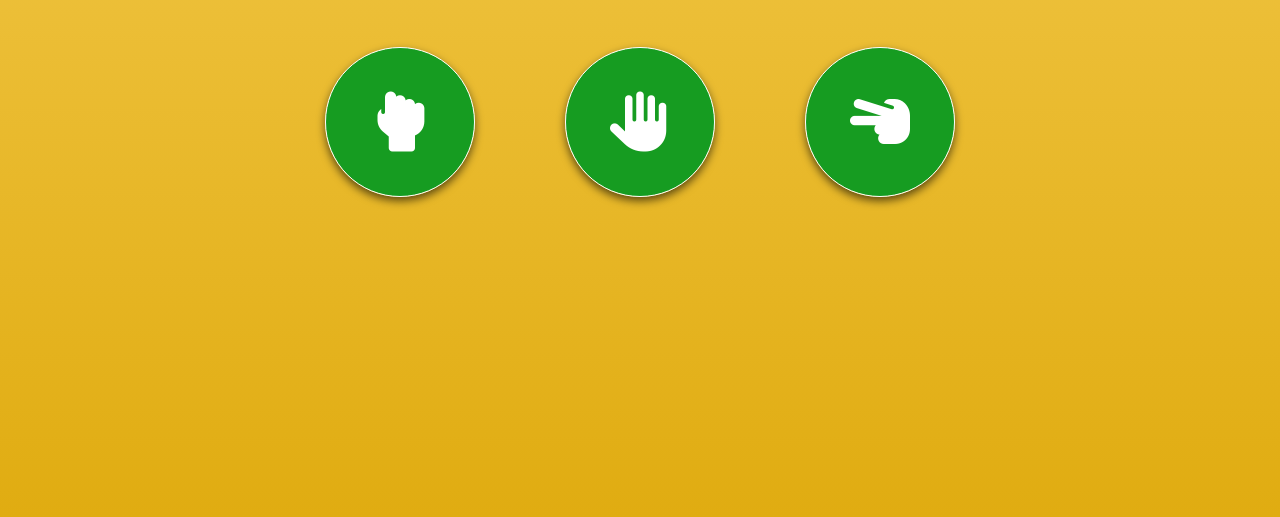
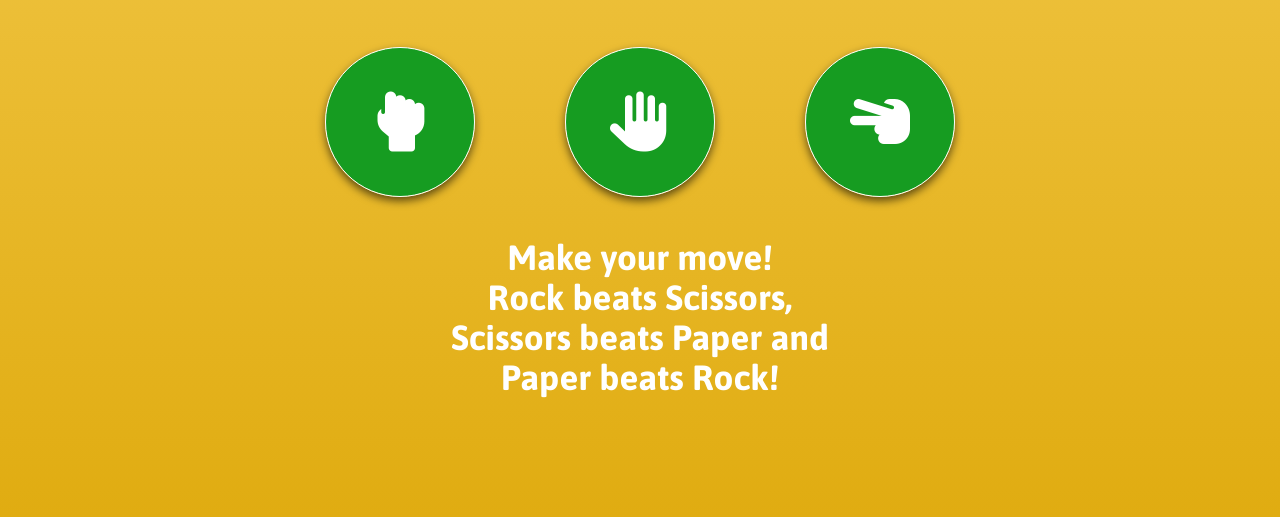
Before and after one commit to gjularic/rock-paper-scissors, a plain HTML site: page index.html in a window 1280 px wide. Shown: the part 283-800 px from the top of the page. Drawn offline with Linux system fonts and the light colour scheme.

Commit message:
Add style for result section

```diff
--- a/assets/css/styles.css
+++ b/assets/css/styles.css
@@ -110,3 +110,20 @@
 .clickOption:hover {
     box-shadow:  0 8px 15px 0 rgba(51, 51, 51, 0.6);
 }
+
+/* Result section */
+
+#result {
+    height: 10%;
+    width: 100%;
+    display: flex;
+    position: absolute;
+    justify-content: center;
+    align-items: center;
+    font-family: 'Asap', sans-serif;
+    font-size: 35px;
+    color: #fff;
+    top: 65%;
+    flex-flow: row wrap;
+    text-align: center;
+}
--- a/index.html
+++ b/index.html
@@ -35,7 +35,9 @@
         </div>
 
         <!-- Result of the game section -->
-        <div id="result">Result</div>
+        <div id="result">Make your move! <br> Rock beats Scissors,
+            <br> Scissors beats Paper and <br> Paper beats Rock!
+        </div>
 
     </div>
 
```
